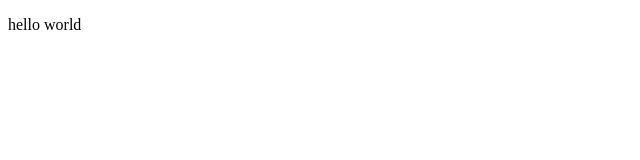
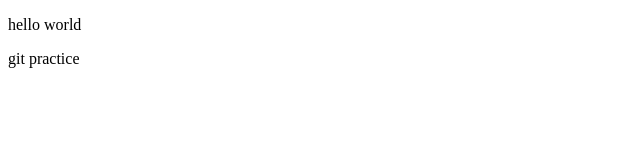
Before and after one commit to Harshit546/github-demo, a plain HTML site: page index.html in a window 1280 px wide. Shown: the full height of the page, 0-640 px from the left. Drawn offline with Linux system fonts and the light colour scheme.

Commit message:
Add sentence

```diff
--- a/index.html
+++ b/index.html
@@ -7,5 +7,6 @@
 </head>
 <body>
     <p>hello world</p>
+    <p>git practice</p>
 </body>
 </html>
```
